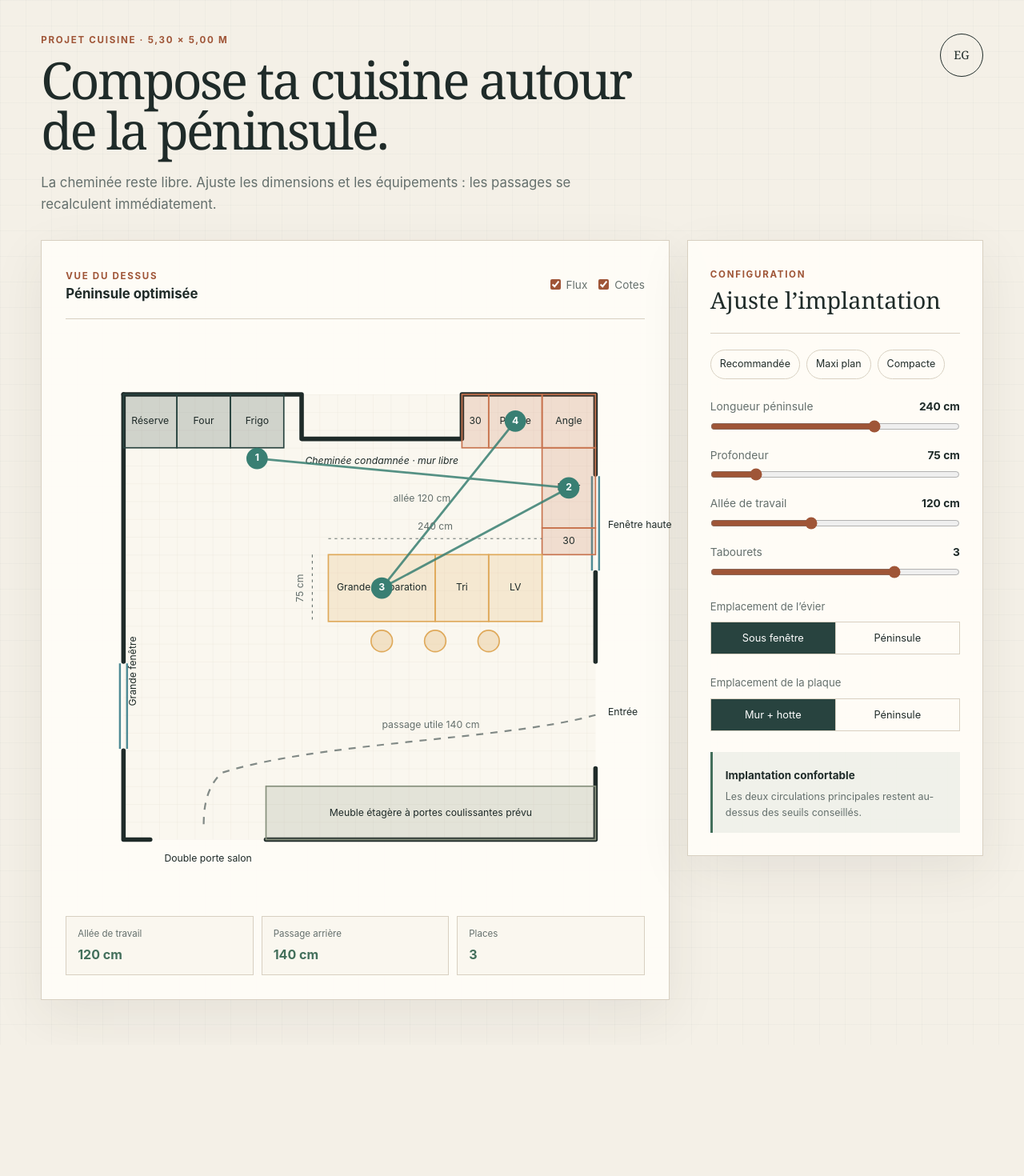
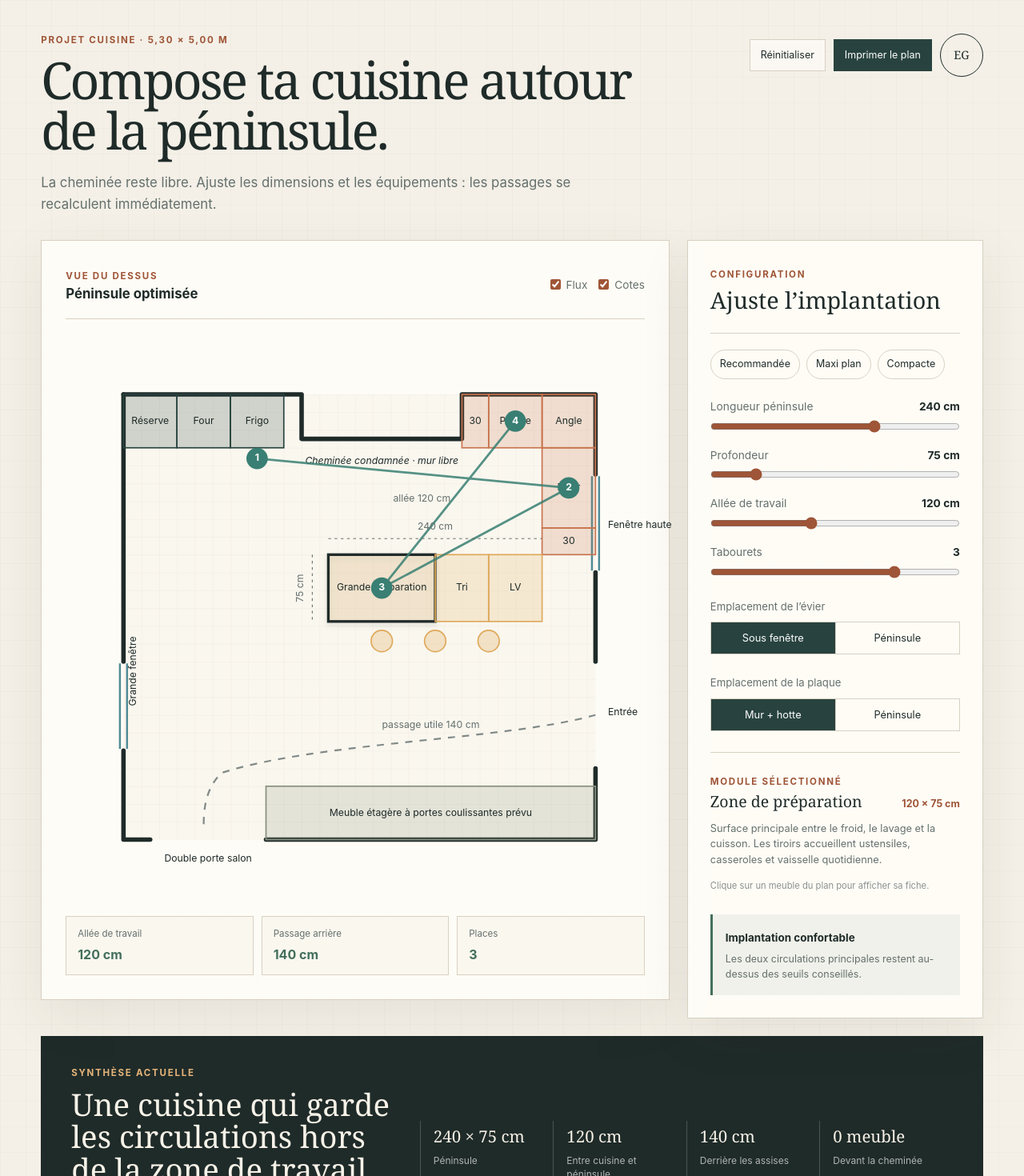
Before and after one commit to egalland/atelier-renovation, a Next.js app: page / in a window 1280 px wide. Shown: the top 1470 px of the page at 80% size. Before the commit the page ends 1306 px from the top, so only its background shows below. Built offline with nearby package versions, Linux system fonts and the light colour scheme.

Commit message:
Finaliser le configurateur cuisine

```diff
--- a/app/globals.css
+++ b/app/globals.css
@@ -82,6 +82,18 @@ h1 {
   font-size: 0.9rem;
 }
 
+.header-tools { display: flex; align-items: center; gap: 10px; flex: 0 0 auto; }
+.text-action, .print-action {
+  border: 1px solid var(--line);
+  background: rgba(255, 253, 248, 0.7);
+  padding: 10px 13px;
+  cursor: pointer;
+  font-size: 0.78rem;
+}
+.print-action { border-color: var(--sage); background: var(--sage); color: white; }
+.text-action:hover, .text-action:focus-visible { border-color: var(--accent-dark); color: var(--accent-dark); }
+.print-action:hover, .print-action:focus-visible { background: #355650; }
+
 .workspace {
   max-width: 1500px;
   margin: 0 auto;
@@ -125,6 +137,13 @@ h1 {
 .opening-labels text:nth-child(2) { transform: rotate(-90deg); transform-origin: 14px 350px; }
 .chimney { font-style: italic; }
 .plan-stage text { font-size: 11px; fill: var(--ink); pointer-events: none; }
+.plan-module-group { cursor: pointer; }
+.plan-module-group:focus { outline: none; }
+.plan-module-group:hover .plan-module, .plan-module-group:focus-visible .plan-module, .plan-module.selected {
+  stroke: var(--ink);
+  stroke-width: 3;
+  filter: drop-shadow(0 3px 3px rgba(31, 43, 41, 0.14));
+}
 .stool { fill: rgba(223, 169, 90, 0.28); stroke: var(--gold); stroke-width: 1.5; }
 .hob-symbol rect, .hob-symbol circle { fill: rgba(31, 43, 41, 0.1); stroke: var(--ink); stroke-width: 1.4; }
 
@@ -170,35 +189,65 @@ input[type="range"] { width: 100%; accent-color: var(--accent-dark); cursor: poi
 .segmented button + button { border-left: 1px solid var(--line); }
 .segmented button.active { background: var(--sage); color: white; }
 
+.module-inspector { margin-top: 26px; padding-top: 22px; border-top: 1px solid var(--line); }
+.module-inspector .section-kicker { margin-bottom: 8px; }
+.module-title-row { display: flex; align-items: baseline; justify-content: space-between; gap: 16px; }
+.module-title-row h3 { margin: 0; font-family: Georgia, "Times New Roman", serif; font-size: 1.22rem; font-weight: 500; }
+.module-title-row strong { white-space: nowrap; font-size: 0.78rem; color: var(--accent-dark); }
+.module-inspector p { margin: 9px 0 8px; color: var(--muted); font-size: 0.8rem; line-height: 1.55; }
+.module-inspector small { color: #8b918f; font-size: 0.7rem; }
+
 .advice { margin-top: 26px; padding: 16px; border-left: 3px solid var(--good); background: rgba(67, 111, 91, 0.08); }
 .advice-warn { border-left-color: var(--warn); background: rgba(169, 100, 55, 0.08); }
 .advice span { font-weight: 750; font-size: 0.84rem; }
 .advice p { margin: 6px 0 0; color: var(--muted); font-size: 0.78rem; line-height: 1.55; }
+
+.decision-summary {
+  max-width: 1500px;
+  margin: 22px auto 0;
+  padding: clamp(22px, 3vw, 38px);
+  display: grid;
+  grid-template-columns: minmax(240px, 0.75fr) minmax(0, 1.25fr);
+  gap: 36px;
+  align-items: end;
+  color: #f7f2e8;
+  background: var(--ink);
+}
+.decision-summary h2 { max-width: 600px; margin: 0; font-family: Georgia, "Times New Roman", serif; font-size: clamp(1.8rem, 3vw, 3rem); font-weight: 500; line-height: 1.05; }
+.decision-summary .section-kicker { color: #e6b47a; }
+.decision-summary ul { list-style: none; margin: 0; padding: 0; display: grid; grid-template-columns: repeat(4, 1fr); }
+.decision-summary li { min-height: 78px; padding: 4px 16px; border-left: 1px solid rgba(255,255,255,0.2); }
+.decision-summary li strong { display: block; margin-bottom: 8px; font-family: Georgia, "Times New Roman", serif; font-size: 1.28rem; font-weight: 500; }
+.decision-summary li span { display: block; color: rgba(255,255,255,0.65); font-size: 0.75rem; line-height: 1.4; }
 
 button:focus-visible, input:focus-visible { outline: 3px solid rgba(200, 116, 79, 0.35); outline-offset: 2px; }
 
 @media (max-width: 980px) {
   .workspace { grid-template-columns: 1fr; }
   .control-panel { position: static; }
+  .decision-summary { grid-template-columns: 1fr; }
 }
 
 @media (max-width: 620px) {
   main { padding: 24px 12px 36px; }
   .site-header { margin-bottom: 20px; }
-  .header-mark { display: none; }
+  .header-tools { align-items: flex-end; flex-direction: column-reverse; }
+  .header-mark, .text-action { display: none; }
+  .print-action { padding: 8px 10px; }
   .intro { font-size: 0.94rem; }
   .plan-toolbar { align-items: flex-start; }
   .plan-stage { overflow: hidden; }
   .opening-labels, .chimney { display: none; }
   .metrics-row { grid-template-columns: 1fr; }
   .control-panel { padding: 22px 18px; }
+  .decision-summary ul { grid-template-columns: 1fr 1fr; gap: 20px 0; }
 }
 
 @media print {
   body { background: white; }
   main { padding: 0; }
   .site-header { margin-bottom: 10px; }
-  .control-panel, .toolbar-toggles, .preset-list { display: none; }
+  .control-panel, .toolbar-toggles, .preset-list, .header-tools, .decision-summary { display: none; }
   .workspace { display: block; }
   .plan-shell { border: 0; box-shadow: none; }
 }
--- a/app/page.tsx
+++ b/app/page.tsx
@@ -1,6 +1,6 @@
 "use client";
 
-import { useMemo, useState } from "react";
+import { useEffect, useMemo, useState } from "react";
 
 type Location = "wall" | "peninsula";
 
@@ -73,6 +73,9 @@ function PlanRect({
   label,
   fill,
   compact,
+  moduleId,
+  selected,
+  onSelect,
 }: {
   x: number;
   y: number;
@@ -81,12 +84,28 @@ function PlanRect({
   label: string;
   fill: string;
   compact?: string;
+  moduleId?: string;
+  selected?: boolean;
+  onSelect?: (id: string) => void;
 }) {
   const displayLabel = width >= 120 ? label : (compact ?? label);
+  const interactive = Boolean(moduleId && onSelect);
 
   return (
-    <g>
-      <rect x={x} y={y} width={width} height={height} fill={fill} fillOpacity="0.2" stroke={fill} strokeWidth="1.5" />
+    <g
+      className={interactive ? "plan-module-group" : undefined}
+      role={interactive ? "button" : undefined}
+      tabIndex={interactive ? 0 : undefined}
+      aria-label={interactive ? `Afficher la fiche : ${label}` : undefined}
+      onClick={interactive ? () => onSelect?.(moduleId!) : undefined}
+      onKeyDown={interactive ? (event) => {
+        if (event.key === "Enter" || event.key === " ") {
+          event.preventDefault();
+          onSelect?.(moduleId!);
+        }
+      } : undefined}
+    >
+      <rect className={selected ? "plan-module selected" : "plan-module"} x={x} y={y} width={width} height={height} fill={fill} fillOpacity="0.2" stroke={fill} strokeWidth="1.5" />
       <text x={x + width / 2} y={y + height / 2} textAnchor="middle" dominantBaseline="middle">
         {displayLabel}
       </text>
@@ -103,13 +122,16 @@ export default function Home() {
   const [hobLocation, setHobLocation] = useState<Location>("wall");
   const [showFlow, setShowFlow] = useState(true);
   const [showDimensions, setShowDimensions] = useState(true);
+  const [selectedModule, setSelectedModule] = useState("prep");
+  const [hydrated, setHydrated] = useState(false);
 
   const peninsulaX = 470 - length;
   const peninsulaY = 60 + aisle;
   const rearClearance = Math.max(0, 440 - (peninsulaY + depth) - (stools ? 45 : 0));
-  const prepWidth = Math.max(60, length - 120);
+  const prepWidth = Math.max(60, length - (sinkLocation === "wall" ? 120 : 150));
   const workComfort = aisle >= 100 && aisle <= 130;
   const rearComfort = rearClearance >= 100;
+  const equipmentComfort = !(sinkLocation === "peninsula" && hobLocation === "peninsula");
 
   const flowPoints = useMemo(() => {
     const sink = sinkLocation === "wall" ? [500, 105] : [440, peninsulaY + depth / 2];
@@ -118,12 +140,65 @@ export default function Home() {
     return [[150, 72], sink, prep, hob];
   }, [sinkLocation, hobLocation, peninsulaX, peninsulaY, depth, prepWidth]);
 
+  const moduleInfo = useMemo(() => ({
+    pantry: { title: "Garde-manger", size: "60 × 60 cm", text: "Colonne de réserve pour l’épicerie et les petits appareils rarement utilisés." },
+    oven: { title: "Colonne four", size: "60 × 60 cm", text: "Four à hauteur confortable, avec micro-ondes ou niche au-dessus." },
+    fridge: { title: "Réfrigérateur", size: "60 × 60 cm", text: "Placée au bord de la zone de travail pour décharger directement sur la péninsule." },
+    hob: { title: hobLocation === "wall" ? "Plaque murale" : "Rangement mural", size: "60 cm", text: hobLocation === "wall" ? "Hotte murale simple, cuisson éloignée des assises et appuis disponibles des deux côtés." : "La plaque passe sur la péninsule ; ce meuble devient un grand tiroir." },
+    sink: { title: sinkLocation === "wall" ? "Évier sous fenêtre" : "Rangement sous fenêtre", size: "90 cm", text: sinkLocation === "wall" ? "Lumière naturelle, lave-vaisselle immédiatement à proximité et aucun équipement devant la cheminée." : "L’évier passe sur la péninsule ; ce linéaire récupère du rangement." },
+    prep: { title: "Zone de préparation", size: `${prepWidth} × ${depth} cm`, text: "Surface principale entre le froid, le lavage et la cuisson. Les tiroirs accueillent ustensiles, casseroles et vaisselle quotidienne." },
+    tri: { title: "Poubelles et tri", size: "60 cm", text: "Sous le plan, entre la préparation et le lave-vaisselle pour limiter les déplacements." },
+    dishwasher: { title: "Lave-vaisselle", size: "60 cm", text: "Installé en bout de péninsule, au plus près de l’évier et sans couper la circulation principale." },
+    peninsulaSink: { title: "Évier sur péninsule", size: "90 cm", text: "Cette option libère le mur de la fenêtre, mais réduit la surface de préparation disponible sur la péninsule." },
+    fixed: { title: "Meuble coulissant prévu", size: "≈ 370 × 60 cm", text: "Rangement bas existant dans le projet, conservé accessible depuis le grand passage arrière." },
+  }), [depth, hobLocation, prepWidth, sinkLocation]);
+
+  const selectedInfo = moduleInfo[selectedModule as keyof typeof moduleInfo] ?? moduleInfo.prep;
+
+  useEffect(() => {
+    try {
+      const saved = window.localStorage.getItem("emmanuel-kitchen-config");
+      if (saved) {
+        const value = JSON.parse(saved);
+        if (Number.isFinite(value.length)) setLength(value.length);
+        if (Number.isFinite(value.depth)) setDepth(value.depth);
+        if (Number.isFinite(value.aisle)) setAisle(value.aisle);
+        if (Number.isFinite(value.stools)) setStools(value.stools);
+        if (value.sinkLocation === "wall" || value.sinkLocation === "peninsula") setSinkLocation(value.sinkLocation);
+        if (value.hobLocation === "wall" || value.hobLocation === "peninsula") setHobLocation(value.hobLocation);
+      }
+    } catch {
+      // Une préférence locale invalide ne doit jamais bloquer le configurateur.
+    }
+    setHydrated(true);
+  }, []);
+
+  useEffect(() => {
+    if (!hydrated) return;
+    window.localStorage.setItem("emmanuel-kitchen-config", JSON.stringify({ length, depth, aisle, stools, sinkLocation, hobLocation }));
+  }, [hydrated, length, depth, aisle, stools, sinkLocation, hobLocation]);
+
   function applyPreset(preset: Preset) {
     setLength(preset.length);
     setDepth(preset.depth);
     setAisle(preset.aisle);
     setStools(preset.stools);
   }
+
+  function resetConfiguration() {
+    applyPreset(presets[0]);
+    setSinkLocation("wall");
+    setHobLocation("wall");
+    setShowFlow(true);
+    setShowDimensions(true);
+    setSelectedModule("prep");
+  }
+
+  const selectable = (moduleId: string) => ({
+    moduleId,
+    selected: selectedModule === moduleId,
+    onSelect: setSelectedModule,
+  });
 
   return (
     <main>
@@ -135,7 +210,11 @@ export default function Home() {
             La cheminée reste libre. Ajuste les dimensions et les équipements : les passages se recalculent immédiatement.
           </p>
         </div>
-        <div className="header-mark" aria-hidden="true">EG</div>
+        <div className="header-tools">
+          <button type="button" className="text-action" onClick={resetConfiguration}>Réinitialiser</button>
+          <button type="button" className="print-action" onClick={() => window.print()}>Imprimer le plan</button>
+          <div className="header-mark" aria-hidden="true">EG</div>
+        </div>
       </header>
 
       <section className="workspace">
@@ -194,20 +273,30 @@ export default function Home() {
                 <text x="290" y="78" textAnchor="middle">Cheminée condamnée · mur libre</text>
               </g>
 
-              <PlanRect x={0} y={0} width={60} height={60} label="Garde-manger" compact="Réserve" fill={zoneColors.tall} />
-              <PlanRect x={60} y={0} width={60} height={60} label="Four + micro" compact="Four" fill={zoneColors.tall} />
-              <PlanRect x={120} y={0} width={60} height={60} label="Réfrigérateur" compact="Frigo" fill={zoneColors.tall} />
+              <PlanRect {...selectable("pantry")} x={0} y={0} width={60} height={60} label="Garde-manger" compact="Réserve" fill={zoneColors.tall} />
+              <PlanRect {...selectable("oven")} x={60} y={0} width={60} height={60} label="Four + micro" compact="Four" fill={zoneColors.tall} />
+              <PlanRect {...selectable("fridge")} x={120} y={0} width={60} height={60} label="Réfrigérateur" compact="Frigo" fill={zoneColors.tall} />
 
               <PlanRect x={380} y={0} width={30} height={60} label="Coulissant 30" compact="30" fill={zoneColors.low} />
-              <PlanRect x={410} y={0} width={60} height={60} label={hobLocation === "wall" ? "Plaque + hotte" : "Tiroirs 60"} compact={hobLocation === "wall" ? "Plaque" : "T60"} fill={zoneColors.low} />
+              <PlanRect {...selectable("hob")} x={410} y={0} width={60} height={60} label={hobLocation === "wall" ? "Plaque + hotte" : "Tiroirs 60"} compact={hobLocation === "wall" ? "Plaque" : "T60"} fill={zoneColors.low} />
               <PlanRect x={470} y={0} width={60} height={60} label="Meuble d’angle" compact="Angle" fill={zoneColors.low} />
-              <PlanRect x={470} y={60} width={60} height={90} label={sinkLocation === "wall" ? "Évier 90" : "Rangement 90"} compact={sinkLocation === "wall" ? "Évier" : "R90"} fill={zoneColors.low} />
+              <PlanRect {...selectable("sink")} x={470} y={60} width={60} height={90} label={sinkLocation === "wall" ? "Évier 90" : "Rangement 90"} compact={sinkLocation === "wall" ? "Évier" : "R90"} fill={zoneColors.low} />
               <PlanRect x={470} y={150} width={60} height={30} label="Joue 30" compact="30" fill={zoneColors.low} />
 
               <g className="peninsula-group">
-                <PlanRect x={peninsulaX} y={peninsulaY} width={prepWidth} height={depth} label="Grande préparation" compact="Préparation" fill={zoneColors.peninsula} />
-                <PlanRect x={peninsulaX + prepWidth} y={peninsulaY} width={60} height={depth} label="Poubelles / tri" compact="Tri" fill={zoneColors.peninsula} />
-                <PlanRect x={410} y={peninsulaY} width={60} height={depth} label={sinkLocation === "peninsula" ? "Évier + lave-vaisselle" : "Lave-vaisselle"} compact={sinkLocation === "peninsula" ? "Évier + LV" : "LV"} fill={zoneColors.peninsula} />
+                {sinkLocation === "wall" ? (
+                  <>
+                    <PlanRect {...selectable("prep")} x={peninsulaX} y={peninsulaY} width={prepWidth} height={depth} label="Grande préparation" compact="Préparation" fill={zoneColors.peninsula} />
+                    <PlanRect {...selectable("tri")} x={peninsulaX + prepWidth} y={peninsulaY} width={60} height={depth} label="Poubelles / tri" compact="Tri" fill={zoneColors.peninsula} />
+                    <PlanRect {...selectable("dishwasher")} x={410} y={peninsulaY} width={60} height={depth} label="Lave-vaisselle" compact="LV" fill={zoneColors.peninsula} />
+                  </>
+                ) : (
+                  <>
+                    <PlanRect {...selectable("prep")} x={peninsulaX} y={peninsulaY} width={prepWidth} height={depth} label="Préparation" compact="Prep." fill={zoneColors.peninsula} />
+                    <PlanRect {...selectable("dishwasher")} x={320} y={peninsulaY} width={60} height={depth} label="Lave-vaisselle" compact="LV" fill={zoneColors.peninsula} />
+                    <PlanRect {...selectable("peninsulaSink")} x={380} y={peninsulaY} width={90} height={depth} label="Évier 90" compact="Évier" fill={zoneColors.peninsula} />
+                  </>
+                )}
                 {hobLocation === "peninsula" && (
                   <g className="hob-symbol" transform={`translate(${peninsulaX + prepWidth * 0.62} ${peninsulaY + depth / 2})`}>
                     <rect x="-30" y="-20" width="60" height="40" rx="5" />
@@ -222,7 +311,7 @@ export default function Home() {
                 return <circle key={index} cx={stoolX} cy={peninsulaY + depth + 22} r="12" className="stool" />;
               })}
 
-              <PlanRect x={160} y={440} width={370} height={60} label="Meuble étagère à portes coulissantes prévu" compact="Meuble coulissant" fill={zoneColors.fixed} />
+              <PlanRect {...selectable("fixed")} x={160} y={440} width={370} height={60} label="Meuble étagère à portes coulissantes prévu" compact="Meuble coulissant" fill={zoneColors.fixed} />
 
               {showFlow && (
                 <g className="work-flow">
@@ -306,16 +395,41 @@ export default function Home() {
             onChange={(value) => setHobLocation(value as Location)}
           />
 
-          <div className={`advice ${workComfort && rearComfort ? "advice-good" : "advice-warn"}`}>
-            <span>{workComfort && rearComfort ? "Implantation confortable" : "Passages à surveiller"}</span>
+          <div className="module-inspector">
+            <span className="section-kicker">Module sélectionné</span>
+            <div className="module-title-row">
+              <h3>{selectedInfo.title}</h3>
+              <strong>{selectedInfo.size}</strong>
+            </div>
+            <p>{selectedInfo.text}</p>
+            <small>Clique sur un meuble du plan pour afficher sa fiche.</small>
+          </div>
+
+          <div className={`advice ${workComfort && rearComfort && equipmentComfort ? "advice-good" : "advice-warn"}`}>
+            <span>{workComfort && rearComfort && equipmentComfort ? "Implantation confortable" : "Configuration à ajuster"}</span>
             <p>
-              {workComfort && rearComfort
-                ? "Les deux circulations principales restent au-dessus des seuils conseillés."
-                : "Essaie le préréglage Recommandée ou réduis la profondeur de la péninsule."}
+              {!equipmentComfort
+                ? "Évier et plaque sur la même péninsule laissent trop peu de préparation. Replace au moins l’un des deux sur le mur."
+                : workComfort && rearComfort
+                  ? "Les deux circulations principales restent au-dessus des seuils conseillés."
+                  : "Essaie le préréglage Recommandée ou réduis la profondeur de la péninsule."}
             </p>
           </div>
         </aside>
       </section>
+
+      <section className="decision-summary" aria-labelledby="summary-title">
+        <div>
+          <p className="section-kicker">Synthèse actuelle</p>
+          <h2 id="summary-title">Une cuisine qui garde les circulations hors de la zone de travail.</h2>
+        </div>
+        <ul>
+          <li><strong>{length} × {depth} cm</strong><span>Péninsule</span></li>
+          <li><strong>{aisle} cm</strong><span>Entre cuisine et péninsule</span></li>
+          <li><strong>{rearClearance} cm</strong><span>Derrière les assises</span></li>
+          <li><strong>0 meuble</strong><span>Devant la cheminée</span></li>
+        </ul>
+      </section>
     </main>
   );
 }
```
